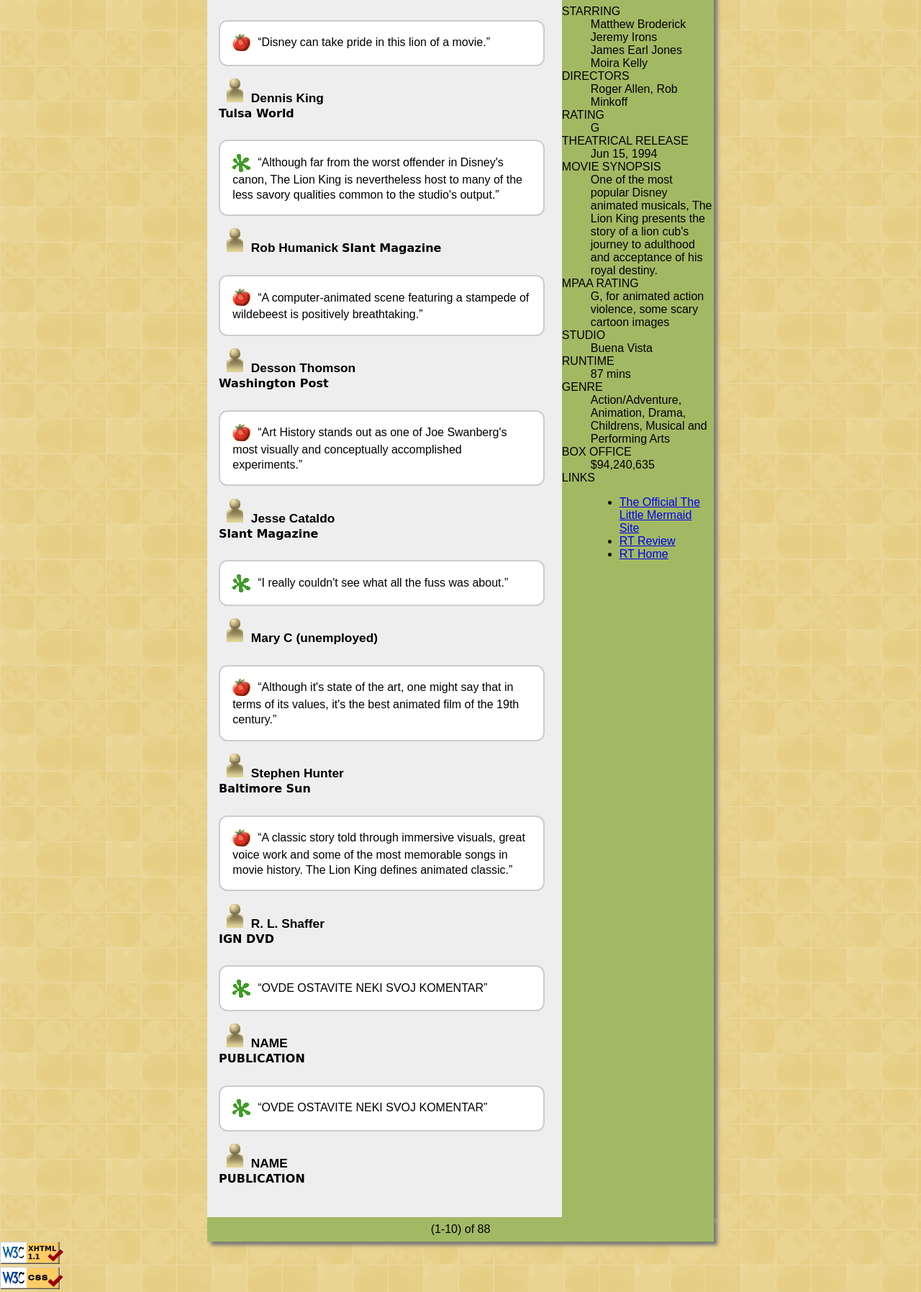
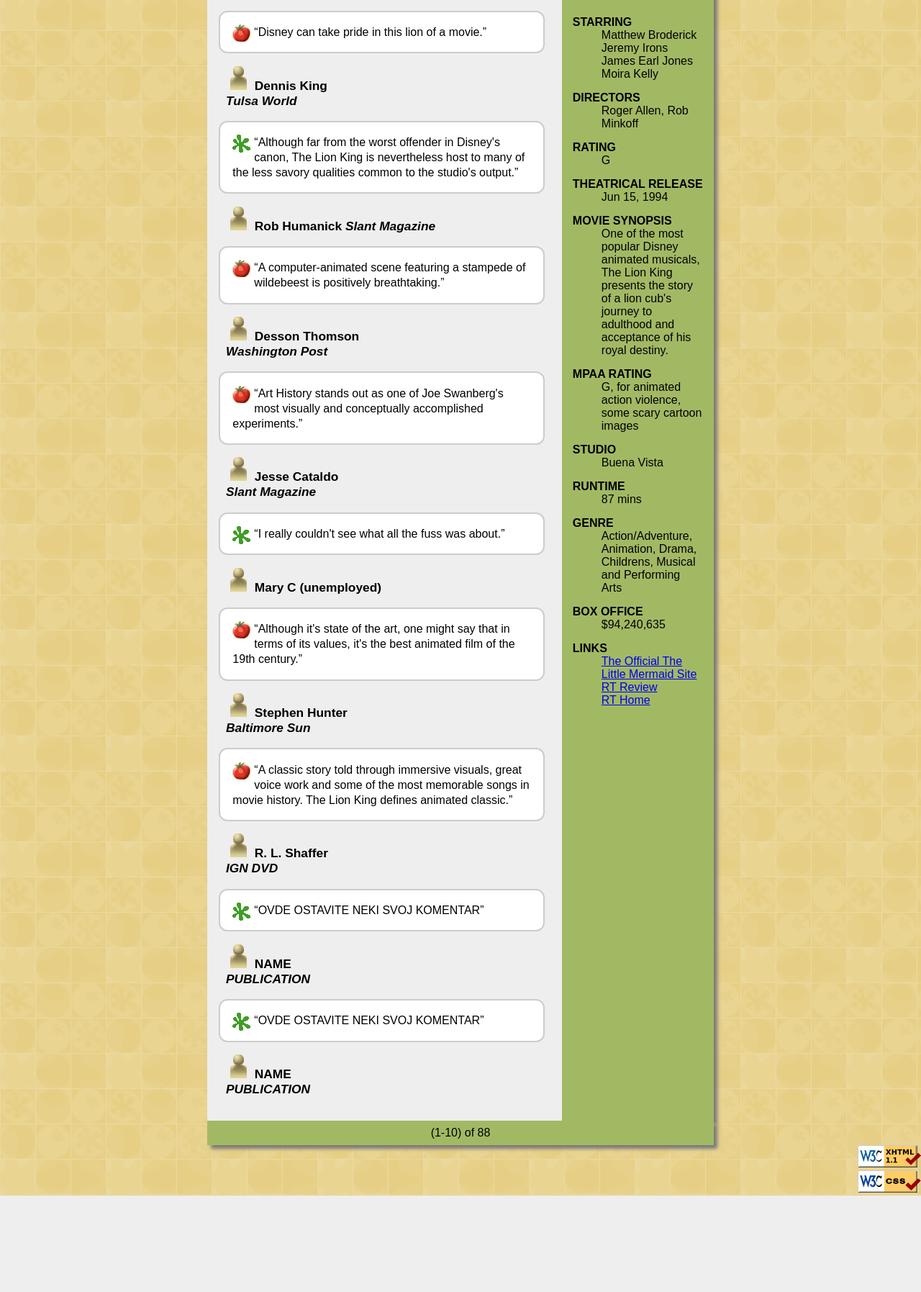
Before and after one commit to bojanaivovic/PIA-homeworks, a PHP site: page /movie_index.html in a window 1280 px wide. Shown: the part 399-2194 px from the top of the page at 72% size. After the commit the page ends 2060 px from the top, so only its background shows below. Run offline with PHP 8.4, Linux system fonts and the light colour scheme.

Commit message:
Update movie.css

```diff
--- a/hw-1/movie.css
+++ b/hw-1/movie.css
@@ -81,22 +81,47 @@
     padding: 1rem;
 }
 
-q, .critic{
-    margin-left: 5px;
+.quo, .crit{
+    margin-right: 5px;
+    margin-bottom: 5px;
+    float: left;
 }
 
 
 .kritika{
     font-size: 13pt;
     font-weight: bold;
-    margin-bottom: 20pt;
-
+    padding-left: 10px;
 }
 
 .publication{
-    font-family: cursive;
-    font-weight: none;
+    font-size: 13pt;
+    font-style: italic;
 }
+
 .quo{
     vertical-align: middle;
 }
+
+dl{
+    padding: 15px;
+}
+
+dt{
+    font-weight: bold;
+}
+
+dd{
+    margin-bottom: 15px;
+}
+
+ul{
+    list-style-type: none;
+    margin: 0;
+    padding: 0;
+}
+
+#w3c{
+    right: 0px;
+    position: absolute;
+}
```
